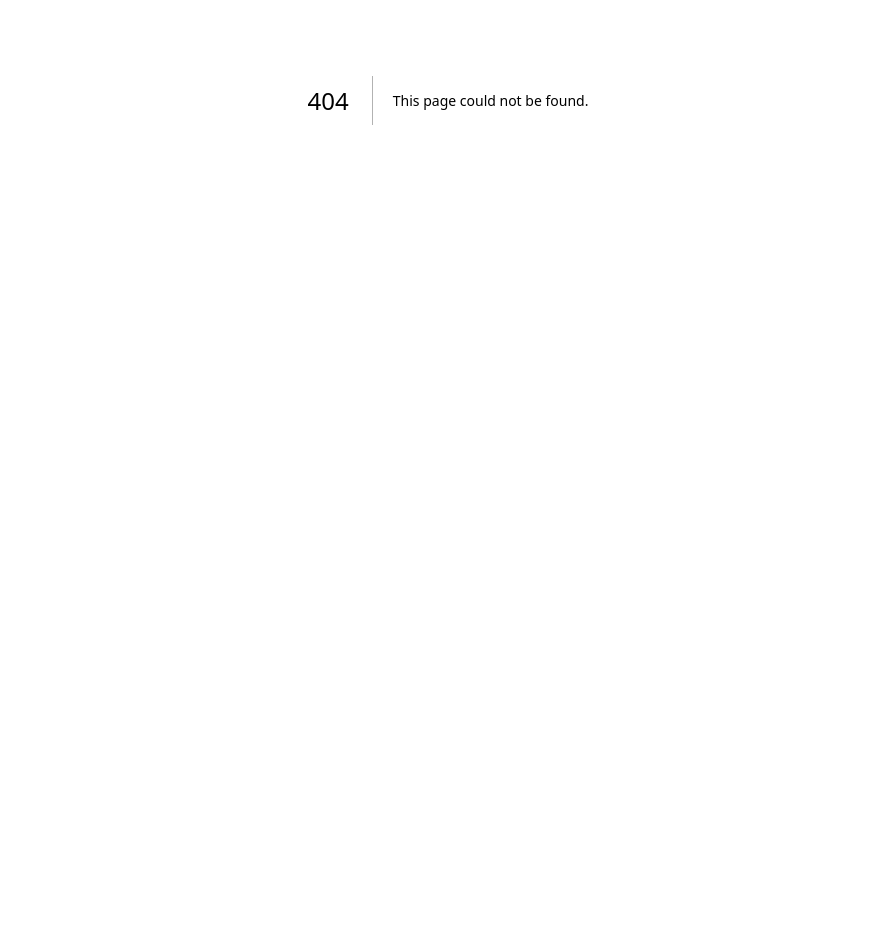
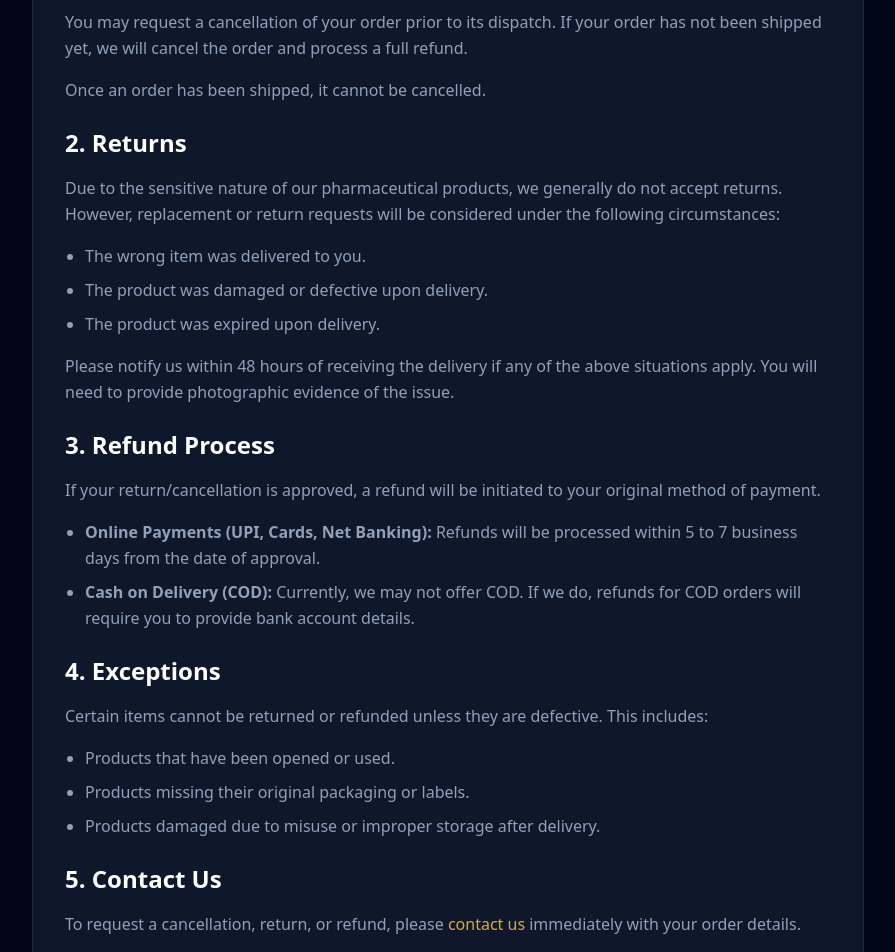
Before and after one commit to daniquepharma/pharma-website, a Next.js app: page /refund in a window 1280 px wide. Before the commit this address had no page. Shown: the part 300-1252 px from the top of the page, without its empty margins (192-1087 px from the left). Before the commit the page ends 800 px from the top, so only its background shows below. Built offline with nearby package versions, Linux system fonts and the light colour scheme; no server answers.

Commit message:
Add shipping and refund policies for Razorpay compliance, and test seed data script

```diff
--- /dev/null
+++ b/prisma/seed-test-data.ts
@@ -0,0 +1,43 @@
+import bcrypt from 'bcryptjs';
+import { prisma } from '../src/lib/prisma';
+
+async function main() {
+    console.log('Seeding Razorpay test data...');
+
+    // 1. Create a Test Product
+    const testProduct = await prisma.product.create({
+        data: {
+            name: "Razorpay Test Product",
+            description: "A very cheap product for Razorpay verification purposes",
+            price: 1, // Minimum amount possible (₹1)
+            stock: 1000,
+            category: "Test",
+            images: [], // Ensure this fits your database constraints.
+        },
+    });
+    console.log(`Created test product: ${testProduct.name} with ID: ${testProduct.id}`);
+
+    // 2. Create a Test User
+    const hashedPassword = await bcrypt.hash("razorpaytest123", 10);
+    const testUser = await prisma.user.create({
+        data: {
+            name: "Razorpay Reviewer",
+            email: "razorpay@example.com",
+            password: hashedPassword,
+            phone: "9999999999",
+            emailVerified: new Date(),
+        },
+    });
+    console.log(`Created test user: ${testUser.name} with Email: ${testUser.email} (Password: razorpaytest123)`);
+
+    console.log('Seeding completed successfully!');
+}
+
+main()
+    .catch((e) => {
+        console.error('Error during seeding:', e);
+        process.exit(1);
+    })
+    .finally(async () => {
+        await prisma.$disconnect();
+    });
--- /dev/null
+++ b/src/app/refund/page.tsx
@@ -0,0 +1,74 @@
+import Navbar from "@/components/Navbar";
+import Footer from "@/components/Footer";
+import Link from "next/link";
+
+export default function RefundPolicy() {
+    return (
+        <main className="bg-slate-950 min-h-screen">
+            <Navbar />
+            <div className="pt-24 pb-16 px-4 md:px-8 max-w-4xl mx-auto">
+                <h1 className="text-4xl font-heading font-bold text-white mb-8">Cancellation & Refund Policy</h1>
+                <div className="space-y-6 text-slate-400 leading-relaxed bg-slate-900 border border-slate-800 rounded-xl p-6 md:p-8">
+                    <p className="text-sm">Last updated: {new Date().toLocaleDateString()}</p>
+
+                    <section className="space-y-4 pt-4">
+                        <h2 className="text-2xl font-bold text-white">1. Order Cancellations</h2>
+                        <p>
+                            You may request a cancellation of your order prior to its dispatch.
+                            If your order has not been shipped yet, we will cancel the order and process a full refund.
+                        </p>
+                        <p>
+                            Once an order has been shipped, it cannot be cancelled.
+                        </p>
+                    </section>
+
+                    <section className="space-y-4">
+                        <h2 className="text-2xl font-bold text-white">2. Returns</h2>
+                        <p>
+                            Due to the sensitive nature of our pharmaceutical products, we generally do not accept returns. However, replacement or return requests will be considered under the following circumstances:
+                        </p>
+                        <ul className="list-disc pl-5 space-y-2">
+                            <li>The wrong item was delivered to you.</li>
+                            <li>The product was damaged or defective upon delivery.</li>
+                            <li>The product was expired upon delivery.</li>
+                        </ul>
+                        <p>
+                            Please notify us within 48 hours of receiving the delivery if any of the above situations apply. You will need to provide photographic evidence of the issue.
+                        </p>
+                    </section>
+
+                    <section className="space-y-4">
+                        <h2 className="text-2xl font-bold text-white">3. Refund Process</h2>
+                        <p>
+                            If your return/cancellation is approved, a refund will be initiated to your original method of payment.
+                        </p>
+                        <ul className="list-disc pl-5 space-y-2">
+                            <li><strong>Online Payments (UPI, Cards, Net Banking):</strong> Refunds will be processed within 5 to 7 business days from the date of approval.</li>
+                            <li><strong>Cash on Delivery (COD):</strong> Currently, we may not offer COD. If we do, refunds for COD orders will require you to provide bank account details.</li>
+                        </ul>
+                    </section>
+
+                    <section className="space-y-4">
+                        <h2 className="text-2xl font-bold text-white">4. Exceptions</h2>
+                        <p>
+                            Certain items cannot be returned or refunded unless they are defective. This includes:
+                        </p>
+                        <ul className="list-disc pl-5 space-y-2">
+                            <li>Products that have been opened or used.</li>
+                            <li>Products missing their original packaging or labels.</li>
+                            <li>Products damaged due to misuse or improper storage after delivery.</li>
+                        </ul>
+                    </section>
+
+                    <section className="space-y-4">
+                        <h2 className="text-2xl font-bold text-white">5. Contact Us</h2>
+                        <p>
+                            To request a cancellation, return, or refund, please <Link href="/contact" className="text-primary hover:underline">contact us</Link> immediately with your order details.
+                        </p>
+                    </section>
+                </div>
+            </div>
+            <Footer />
+        </main>
+    );
+}
--- /dev/null
+++ b/src/app/shipping/page.tsx
@@ -0,0 +1,64 @@
+import Navbar from "@/components/Navbar";
+import Footer from "@/components/Footer";
+import Link from "next/link";
+
+export default function ShippingPolicy() {
+    return (
+        <main className="bg-slate-950 min-h-screen">
+            <Navbar />
+            <div className="pt-24 pb-16 px-4 md:px-8 max-w-4xl mx-auto">
+                <h1 className="text-4xl font-heading font-bold text-white mb-8">Shipping & Delivery Policy</h1>
+                <div className="space-y-6 text-slate-400 leading-relaxed bg-slate-900 border border-slate-800 rounded-xl p-6 md:p-8">
+                    <p className="text-sm">Last updated: {new Date().toLocaleDateString()}</p>
+
+                    <section className="space-y-4 pt-4">
+                        <h2 className="text-2xl font-bold text-white">1. Order Processing Time</h2>
+                        <p>
+                            All orders are processed within 1 to 3 business days (excluding weekends and holidays) after receiving your order confirmation email. You will receive another notification when your order has shipped.
+                        </p>
+                    </section>
+
+                    <section className="space-y-4">
+                        <h2 className="text-2xl font-bold text-white">2. Domestic Shipping Rates and Estimates</h2>
+                        <ul className="list-disc pl-5 space-y-2">
+                            <li><strong>Standard Shipping:</strong> Estimated delivery within 3-7 business days depending on your location.</li>
+                            <li><strong>Shipping Charges:</strong> Shipping charges for your order will be calculated and displayed at checkout. We may offer free shipping for orders exceeding a certain amount, which will be specified on our website.</li>
+                        </ul>
+                    </section>
+
+                    <section className="space-y-4">
+                        <h2 className="text-2xl font-bold text-white">3. International Shipping</h2>
+                        <p>
+                            Currently, we only ship within India. We do not offer international shipping at this time.
+                        </p>
+                    </section>
+
+                    <section className="space-y-4">
+                        <h2 className="text-2xl font-bold text-white">4. Order Tracking</h2>
+                        <p>
+                            When your order has shipped, you will receive an email notification from us which will include a tracking number you can use to check its status. Please allow 48 hours for the tracking information to become available.
+                        </p>
+                        <p>
+                            You can also log into your account and check your order history to view the tracking details.
+                        </p>
+                    </section>
+
+                    <section className="space-y-4">
+                        <h2 className="text-2xl font-bold text-white">5. P.O. Boxes and APO/FPO Addresses</h2>
+                        <p>
+                            We cannot ship to P.O. boxes or APO/FPO addresses. Please provide a valid physical street address for delivery.
+                        </p>
+                    </section>
+
+                    <section className="space-y-4">
+                        <h2 className="text-2xl font-bold text-white">6. Contact Us</h2>
+                        <p>
+                            If you have any questions about the delivery and shipment of your order, please <Link href="/contact" className="text-primary hover:underline">contact us</Link>.
+                        </p>
+                    </section>
+                </div>
+            </div>
+            <Footer />
+        </main>
+    );
+}
--- a/src/components/Footer.tsx
+++ b/src/components/Footer.tsx
@@ -98,6 +98,8 @@ export default function Footer() {
                     <div className="flex flex-wrap justify-center gap-4 md:gap-6">
                         <Link href="/privacy" className="text-slate-500 hover:text-primary text-xs transition-colors">Privacy Policy</Link>
                         <Link href="/terms" className="text-slate-500 hover:text-primary text-xs transition-colors">Terms of Service</Link>
+                        <Link href="/refund" className="text-slate-500 hover:text-primary text-xs transition-colors">Cancellation & Refund Policy</Link>
+                        <Link href="/shipping" className="text-slate-500 hover:text-primary text-xs transition-colors">Shipping & Delivery Policy</Link>
                     </div>
                 </div>
             </div>
```
